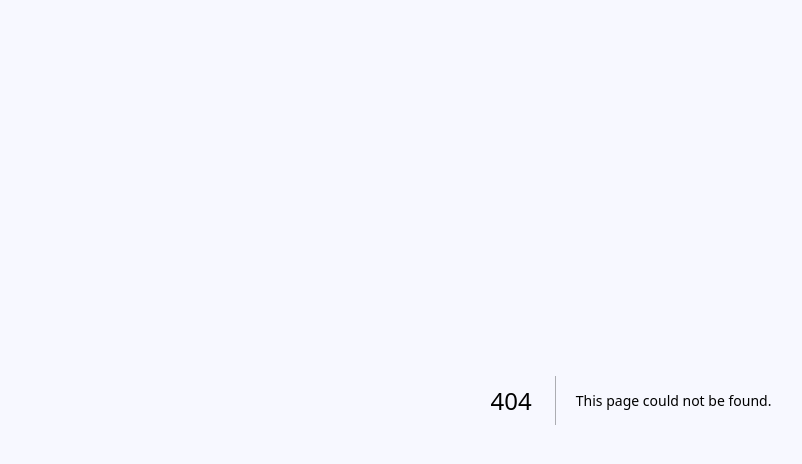
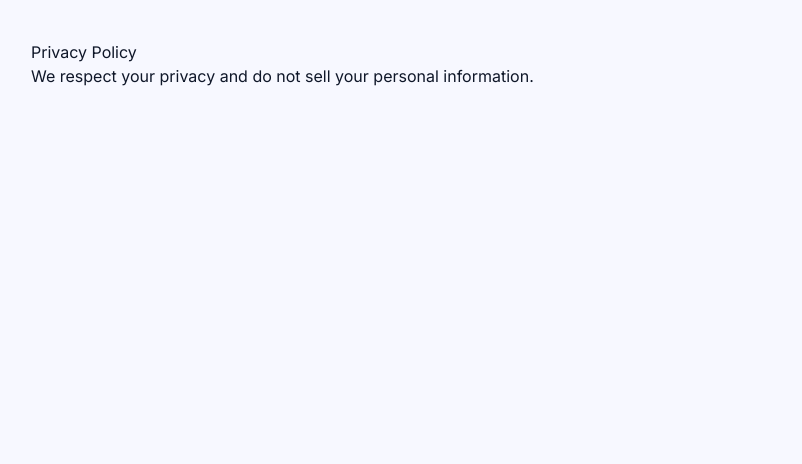
Before and after one commit to nextgenxpersonal07-alt/creatorboost-ai, a Next.js app: page /privacy in a window 1280 px wide. Before the commit this address had no page. Shown: the top 464 px of the page, without its empty margins (9-811 px from the left). Built offline with nearby package versions, Linux system fonts and the light colour scheme.

Commit message:
Create page.tsx

```diff
--- /dev/null
+++ b/src/app/privacy/page.tsx
@@ -0,0 +1,10 @@
+export default function PrivacyPage() {
+  return (
+    <div style={{ padding: "40px" }}>
+      <h1>Privacy Policy</h1>
+      <p>
+        We respect your privacy and do not sell your personal information.
+      </p>
+    </div>
+  );
+}
```
